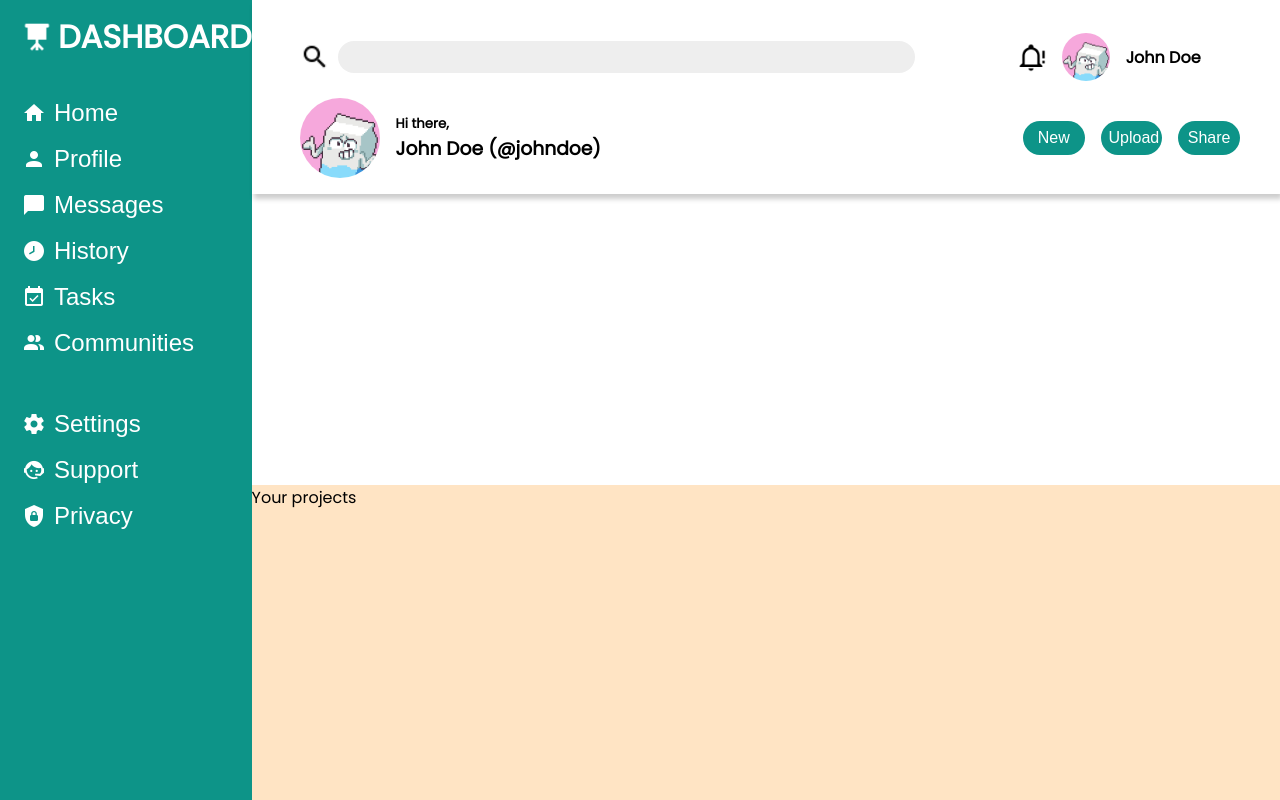
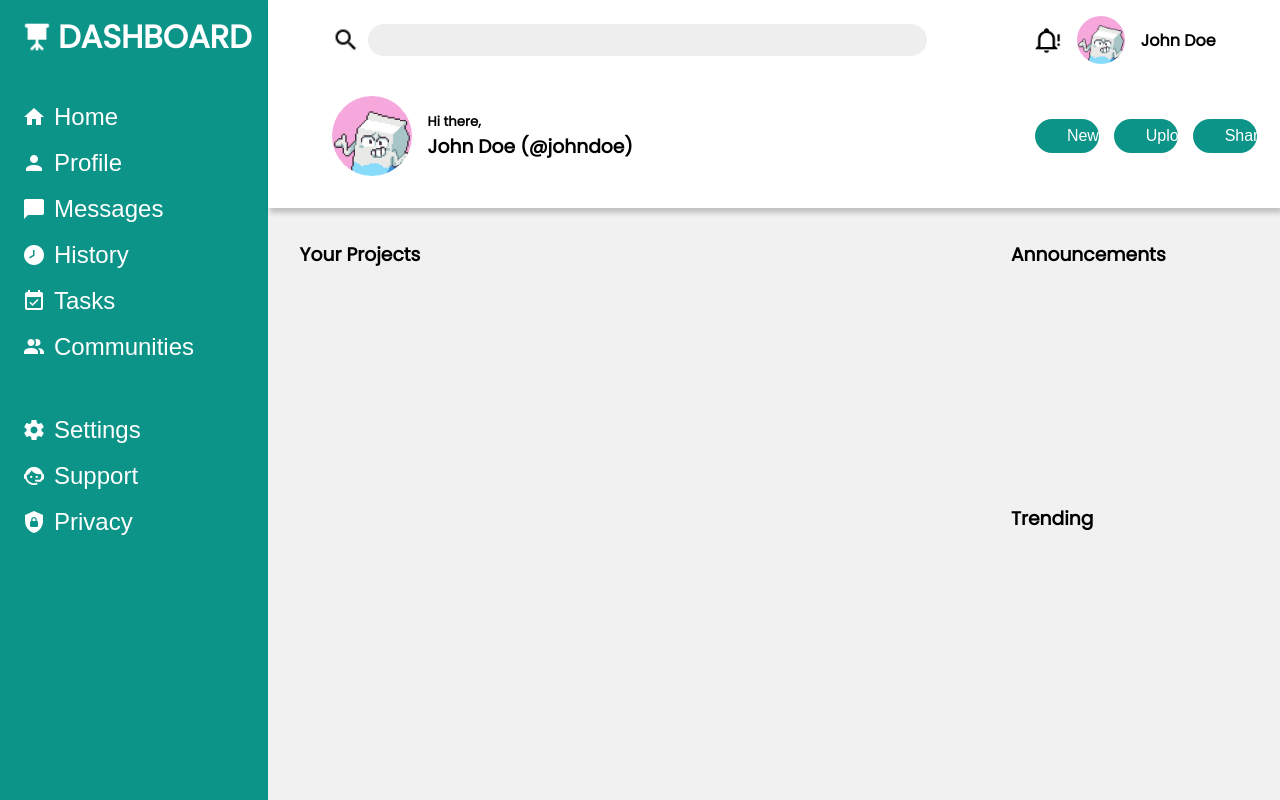
Before and after one commit to obviouslymilk/admin-dashboard, a plain HTML site: page index.html in a window 1280 px wide. Drawn offline with Linux system fonts and the light colour scheme.

Commit message:
Layout content container

```diff
--- a/index.html
+++ b/index.html
@@ -55,6 +55,16 @@
             <button><img src="assets/shield-lock.png"">Privacy</button>
         </div>
     </div>
-    <div class="content">Your projects</div>
+    <div class="content">
+        <div class="projects">
+            <h3>Your Projects</h3>
+        </div>
+        <div class="announcemens">
+            <h3>Announcements</h3>
+        </div>
+        <div class="trending">
+            <h3>Trending</h3>
+        </div>
+    </div>
 </body>
 </html>
--- a/style.css
+++ b/style.css
@@ -9,6 +9,7 @@ body, html {
 body {
     display: grid;
     grid-template-columns: 1fr 5fr;
+    grid-template-rows: 1fr 5fr;
     grid-template-areas:
     "sidebar header"
     "sidebar content"
@@ -17,6 +18,10 @@ body {
 h3, h5 {
     margin: 0;
     padding: 0;
+}
+
+button img {
+    width: 1.5rem;
 }
 
 .sidebar {
@@ -30,7 +35,7 @@ h3, h5 {
     box-shadow: 2px 5px 5px rgba(0, 0, 0, 0.2);
     z-index: 1;
     height: fit-content;
-    padding: 16px;
+    padding-bottom: 32px;
 }
 
 .userinfo {
@@ -38,13 +43,14 @@ h3, h5 {
     grid-template-columns: 3fr 1fr;
     gap: 16px;
     margin: 16px;
+    margin-bottom: 32px;
 }
 
 .searchbar {
     display: flex;
     align-items: center;
     gap: 8px;
-    margin-left: 1rem;
+    margin-left: 3rem;
     margin-right: 5rem;
 }
 
@@ -83,6 +89,7 @@ h3, h5 {
     display: flex;
     align-items: center;
     gap: 16px;
+    margin-left: 2rem;
 }
 
 .control-buttons {
@@ -98,7 +105,8 @@ h3, h5 {
     background-color: #0d9488;
     color: white;
     border: 0;
-    padding: 0.5em;
+    padding: 0.5em 2em 0.5em 2em;
+    text-align: center;
     border-radius: 10rem;
     font-size: 1em;
 }
@@ -109,8 +117,14 @@ h3, h5 {
 
 .content {
     grid-area: content;
-    background-color: bisque;
+    background-color: rgb(241, 241, 241);
     height: auto;
+    display: grid;
+    grid-template-areas:
+    "projects announce"
+    "projects trending";
+    grid-template-columns: 3fr 1fr;
+    padding: 32px;
 }
 
 .logo {
@@ -122,7 +136,8 @@ h3, h5 {
     font-size: 2rem;
     color: white;
     font-weight: 600;
-    font-size: max(100%, 2em);
+    font-size: 2rem;
+    margin-right: 16px;
 }
 
 .logo img {
@@ -153,6 +168,15 @@ h3, h5 {
     align-items: center;
 }
 
-button img {
-    width: 1.5rem;
+/* Content */
+.projects {
+    grid-area: projects;
 }
+
+.announcemens {
+    grid-area: announce;
+}
+
+.trending {
+    grid-area: trending;
+}
```
